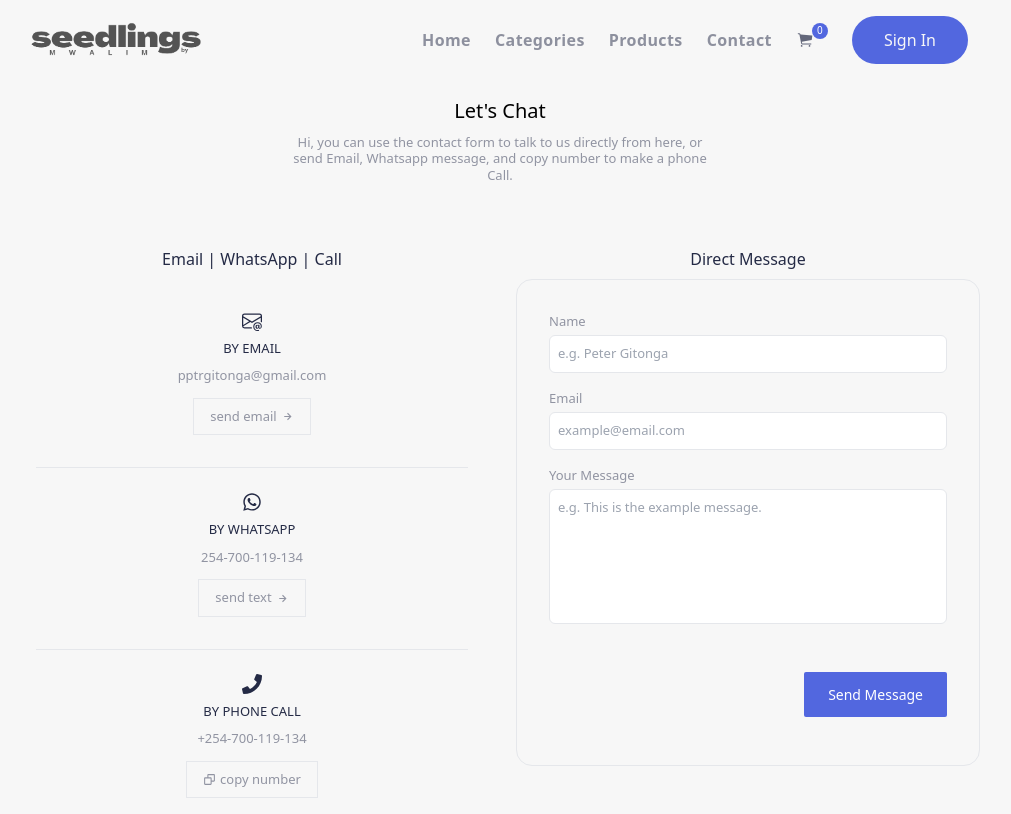
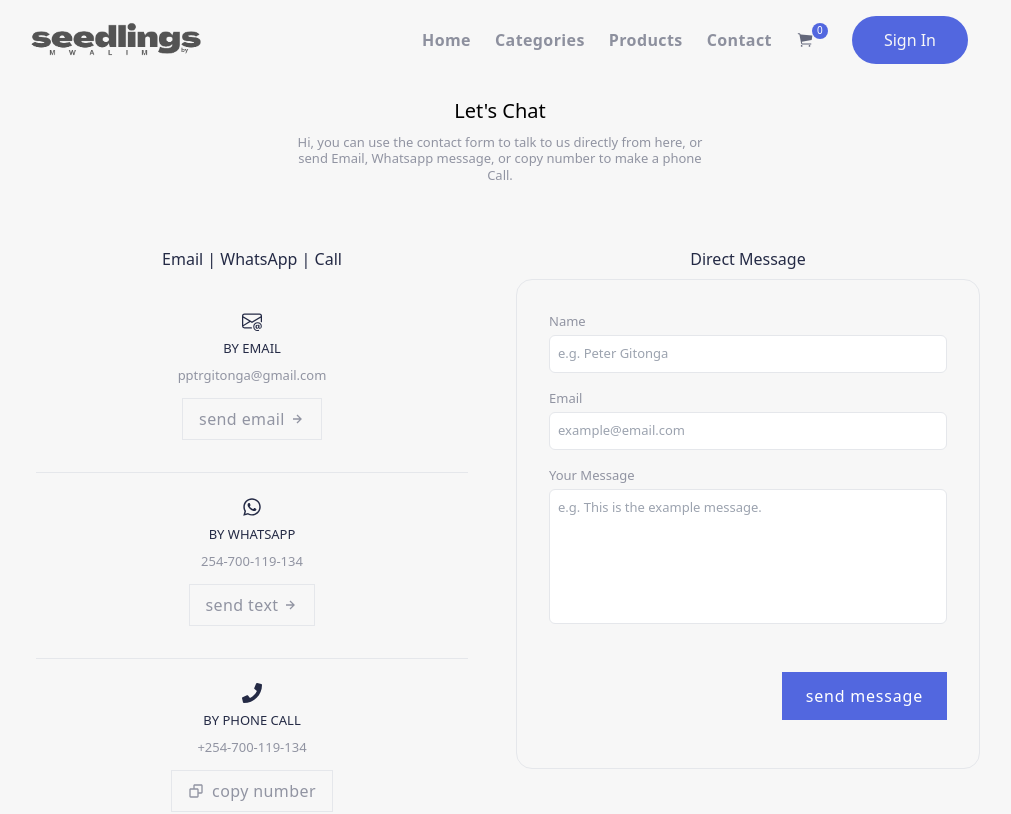
Before and after one commit to pptrgi/seedlings-by-mwalim-ecommerce-website, a React (Vite) app in the folder seedlings_by_mwalim/: page /contacts in a window 1280 px wide. Shown: the top 814 px of the page, without its empty margins (140-1151 px from the left). Built offline with nearby package versions, Linux system fonts and the light colour scheme; no server answers.

Commit message:
Improve user interface

```diff
--- a/seedlings_by_mwalim/src/components/contacts/DirectContact.jsx
+++ b/seedlings_by_mwalim/src/components/contacts/DirectContact.jsx
@@ -71,9 +71,9 @@ function DirectContact() {
             <div className="flex justify-end items-start w-full pt-[2rem] pb-[1rem]">
               <button
                 type="submit"
-                className="font-mediumWeight text-whiteColor bg-ctaColor rounded-sm px-[1.5rem] py-[0.75rem] text-smallFontSize hover:bg-titleColor"
+                className="font-mediumWeight text-whiteColor bg-ctaColor tracking-wider px-[1.5rem] py-[0.75rem] text-smallFontSize hover:bg-titleColor sm:text-normalFontSize"
               >
-                Send Message
+                send message
               </button>
             </div>
           </div>
--- a/seedlings_by_mwalim/src/components/contacts/ThreeMeans.jsx
+++ b/seedlings_by_mwalim/src/components/contacts/ThreeMeans.jsx
@@ -33,11 +33,11 @@ function ThreeMeans() {
           <div className="group flex space-x-1 items-center py-2 px-4 border-[1px] border-gray-200 hover:border-ctaColor cursor-pointer">
             <a
               href="mailto:pptrgitonga@gmail.com"
-              className="text-textColor text-smallerFontSize group-hover:text-ctaColor"
+              className="text-textColor text-smallFontSize tracking-wide group-hover:text-ctaColor sm:text-normalFontSize"
             >
               send email
             </a>
-            <span className="text-textColor text-smallerFontSize group-hover:translate-x-1 group-hover:text-ctaColor">
+            <span className="text-textColor text-normalFontSize group-hover:translate-x-1 group-hover:text-ctaColor">
               <BiRightArrowAlt />
             </span>
           </div>
@@ -55,11 +55,11 @@ function ThreeMeans() {
           <div className="group flex space-x-1 items-center py-2 px-4 border-[1px] border-gray-200 hover:border-ctaColor cursor-pointer">
             <a
               href="https://wa.me/254700119134"
-              className="text-textColor text-smallerFontSize group-hover:text-ctaColor"
+              className="text-textColor text-smallFontSize tracking-wide group-hover:text-ctaColor sm:text-normalFontSize"
             >
               send text
             </a>
-            <span className="text-textColor text-smallerFontSize group-hover:translate-x-1 group-hover:text-ctaColor">
+            <span className="text-textColor text-normalFontSize group-hover:translate-x-1 group-hover:text-ctaColor">
               <BiRightArrowAlt />
             </span>
           </div>
@@ -77,19 +77,19 @@ function ThreeMeans() {
           {copy ? (
             <span
               onClick={(e) => setCopy(false)}
-              className="text-ctaColor text-smallerFontSize font-mediumWeight py-2 px-4 cursor-pointer"
+              className="text-ctaColor text-smallFontSize font-mediumWeight py-2 px-4 cursor-pointer tracking-wide sm:text-normalFontSize"
             >
               Copied!
             </span>
           ) : (
             <div
               onClick={handleCopyNumber}
-              className="group flex space-x-1 items-center py-2 px-4 border-[1px] border-gray-200 hover:border-ctaColor cursor-pointer"
+              className="group flex space-x-2 items-center py-2 px-4 border-[1px] border-gray-200 hover:border-ctaColor cursor-pointer"
             >
-              <span className="text-textColor text-smallerFontSize group-hover:-translate-x-1 group-hover:text-ctaColor">
+              <span className="text-textColor text-normalFontSize group-hover:text-ctaColor">
                 <BiCopy />
               </span>
-              <span className="text-textColor text-smallerFontSize group-hover:text-ctaColor">
+              <span className="text-textColor text-smallFontSize tracking-wide group-hover:text-ctaColor sm:text-normalFontSize">
                 copy number
               </span>
             </div>
--- a/seedlings_by_mwalim/src/components/productsOverview/ProductCard.jsx
+++ b/seedlings_by_mwalim/src/components/productsOverview/ProductCard.jsx
@@ -23,7 +23,7 @@ function ProductCard({ product }) {
     });
   };
   return (
-    <div className="border-[1.8px] border-titleColor/10 bg-whiteColor w-full h-72 rounded-md max-w-[180px] md:h-[21rem] lg:h-[22rem]">
+    <div className="border-[1.8px] border-titleColor/10 bg-whiteColor w-full h-72 rounded-md max-w-[180px] md:h-[21rem] lg:h-[22rem] sm:max-w-none">
       <div
         onClick={handleDetailPage}
         className="relative group h-3/4 overflow-hidden bg-gray-200 rounded-t-md border-b-[1px] border-b-gray-100"
--- a/seedlings_by_mwalim/src/pages/Cart.jsx
+++ b/seedlings_by_mwalim/src/pages/Cart.jsx
@@ -63,16 +63,16 @@ function Cart() {
             </div>
           </>
         ) : (
-          <div>
-            <h2 className="text-textColor text-h3FontSize text-center pt-[4rem] mb-[1rem]">
-              Your cart is empty. Return ufanye shopping basi.
+          <div className="flex flex-col gap-[1.75rem]">
+            <h2 className="text-textColor text-h3FontSize text-center pt-[4rem] mb-[1rem] leading-none">
+              Your cart is empty. Time to go shopping.
             </h2>
             <Link to="/" className="flex justify-center items-center">
-              <div className="group flex space-x-[0.5rem] items-center px-[1rem] py-[0.75rem] bg-ctaColor rounded-lg">
-                <span className="text-whiteColor text-normalFontSize font-semiBolded group-hover:-translate-x-1">
+              <div className="group flex gap-x-[0.5rem] items-center text-ctaColor rounded-lg">
+                <span className="text-normalFontSize group-hover:-translate-x-1 group-hover:text-titleColor">
                   <IoMdArrowBack />
                 </span>
-                <span className="text-whiteColor text-smallFontSize font-semiBolded">
+                <span className=" text-normalFontSize font-bold tracking-wide group-hover:text-titleColor">
                   Go shopping
                 </span>
               </div>
--- a/seedlings_by_mwalim/src/pages/Contacts.jsx
+++ b/seedlings_by_mwalim/src/pages/Contacts.jsx
@@ -11,7 +11,7 @@ function Contacts() {
       <div className=" flex justify-center items-center">
         <p className="text-smallerFontSize text-textColor font-normalWeight max-w-sm text-center leading-tight px-4 lg:max-w-md">
           Hi, you can use the contact form to talk to us directly from here, or
-          send Email, Whatsapp message, and copy number to make a phone Call.
+          send Email, Whatsapp message, or copy number to make a phone Call.
         </p>
       </div>
       <div className="container pt-[4rem]">
```
